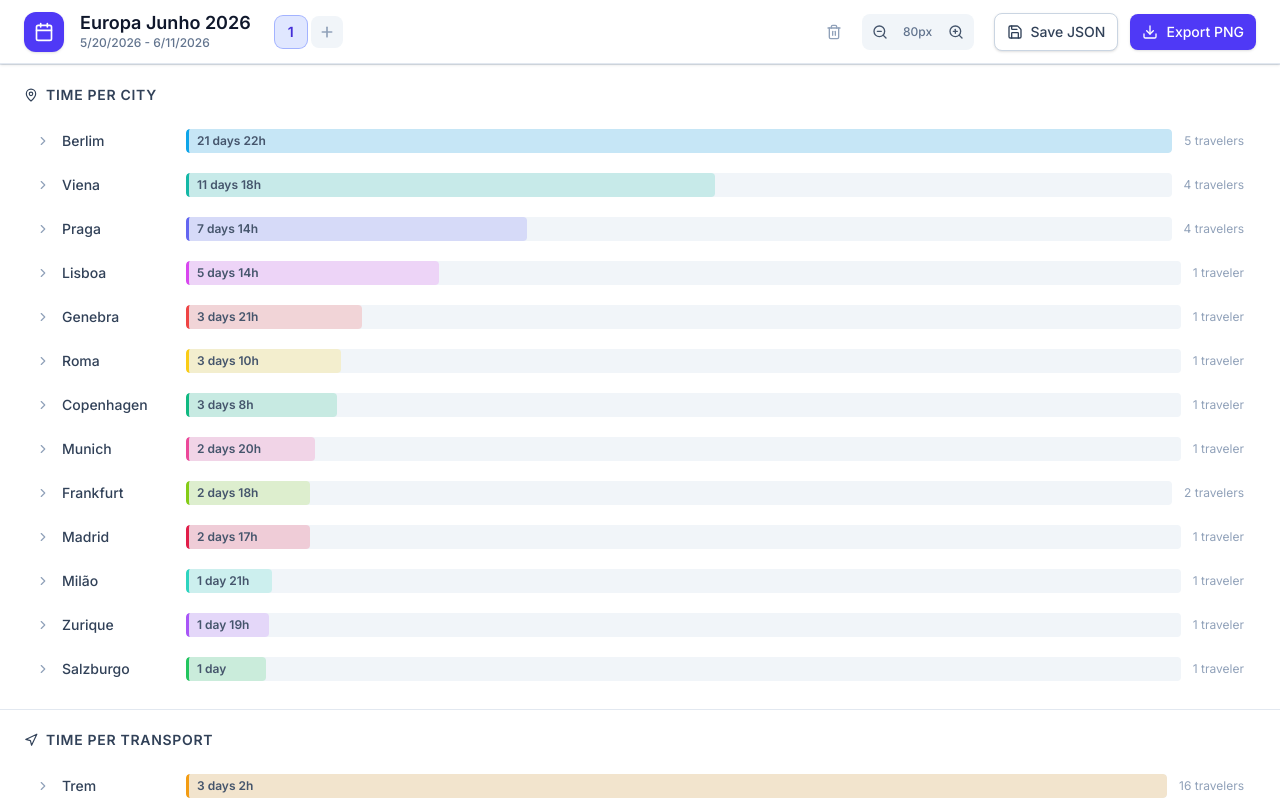
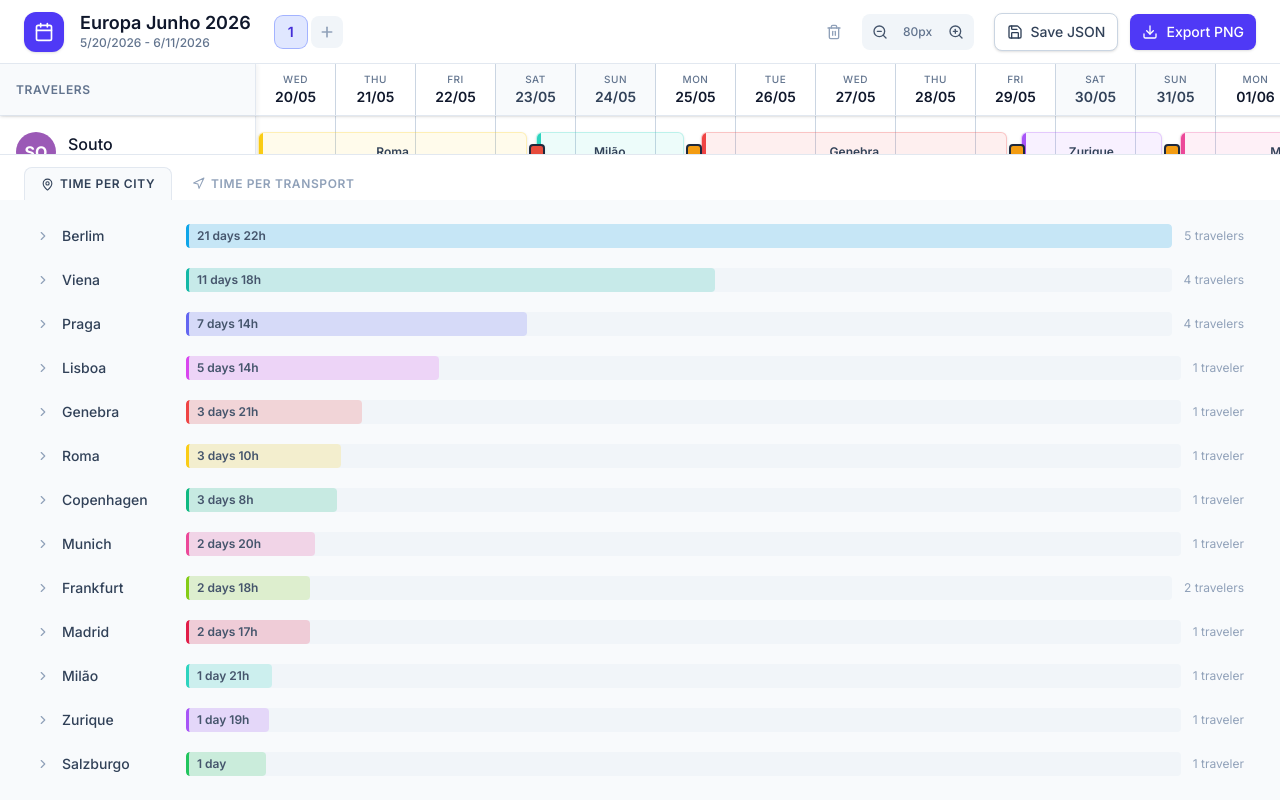
Before and after one commit to EuclidesPinheiro/TravelBoard, a React (Vite) app: page / in a window 1280 px wide. Built offline with nearby package versions, Linux system fonts and the light colour scheme.

Commit message:
adicionando aba

```diff
--- a/src/App.tsx
+++ b/src/App.tsx
@@ -7,8 +7,7 @@ import { useEffect } from 'react';
 import { ItineraryProvider, useItinerary } from './store/ItineraryContext';
 import { Header } from './components/Header';
 import { TimelineGrid } from './components/Timeline/TimelineGrid';
-import { CityReport } from './components/CityReport';
-import { TransportReport } from './components/TransportReport';
+import { ReportTabs } from './components/ReportTabs';
 import { Sidebar } from './components/Sidebar/Sidebar';
 
 function useDeleteSelection() {
@@ -47,8 +46,7 @@ function AppContent() {
       <div className="flex flex-1 overflow-hidden relative">
         <main className="flex-1 flex flex-col overflow-hidden">
           <TimelineGrid />
-          <CityReport />
-          <TransportReport />
+          <ReportTabs />
         </main>
         <Sidebar />
       </div>
--- a/src/components/CityReport.tsx
+++ b/src/components/CityReport.tsx
@@ -3,7 +3,7 @@ import { useItinerary } from '../store/ItineraryContext';
 import { CitySegment, TransportSegment } from '../types';
 import { getCityColor } from '../utils/cityColors';
 import { parseISO, differenceInMinutes } from 'date-fns';
-import { ChevronDown, ChevronRight, MapPin } from 'lucide-react';
+import { ChevronDown, ChevronRight } from 'lucide-react';
 import { cn } from '../utils/cn';
 
 interface TravelerCityTime {
@@ -107,16 +107,12 @@ export function CityReport() {
   if (cityData.length === 0) return null;
 
   return (
-    <div className="border-t border-slate-200 bg-white px-6 py-5">
-      <h2 className="text-sm font-semibold text-slate-700 uppercase tracking-wider mb-4 flex items-center gap-2">
-        <MapPin size={14} />
-        Time per City
-        {highlightedTraveler && (
-          <span className="normal-case tracking-normal text-xs font-medium text-slate-400">
-            — {highlightedTraveler.name}
-          </span>
-        )}
-      </h2>
+    <div className="bg-slate-50 px-6 py-4">
+      {highlightedTraveler && (
+        <p className="text-xs font-medium text-slate-400 mb-3">
+          Showing: {highlightedTraveler.name}
+        </p>
+      )}
 
       <div className="space-y-1">
         {cityData.map(city => {
--- /dev/null
+++ b/src/components/ReportTabs.tsx
@@ -0,0 +1,46 @@
+import { useState } from 'react';
+import { MapPin, Navigation } from 'lucide-react';
+import { cn } from '../utils/cn';
+import { CityReport } from './CityReport';
+import { TransportReport } from './TransportReport';
+
+type Tab = 'city' | 'transport';
+
+export function ReportTabs() {
+  const [activeTab, setActiveTab] = useState<Tab>('city');
+
+  return (
+    <div className="border-t border-slate-200 bg-white">
+      {/* Tabs */}
+      <div className="flex px-6 pt-3 gap-1">
+        <button
+          onClick={() => setActiveTab('city')}
+          className={cn(
+            "flex items-center gap-1.5 px-4 py-2 text-xs font-semibold uppercase tracking-wider rounded-t-lg transition-colors",
+            activeTab === 'city'
+              ? "bg-slate-50 text-slate-700 border border-b-0 border-slate-200"
+              : "text-slate-400 hover:text-slate-600 hover:bg-slate-50/50"
+          )}
+        >
+          <MapPin size={13} />
+          Time per City
+        </button>
+        <button
+          onClick={() => setActiveTab('transport')}
+          className={cn(
+            "flex items-center gap-1.5 px-4 py-2 text-xs font-semibold uppercase tracking-wider rounded-t-lg transition-colors",
+            activeTab === 'transport'
+              ? "bg-slate-50 text-slate-700 border border-b-0 border-slate-200"
+              : "text-slate-400 hover:text-slate-600 hover:bg-slate-50/50"
+          )}
+        >
+          <Navigation size={13} />
+          Time per Transport
+        </button>
+      </div>
+
+      {/* Content */}
+      {activeTab === 'city' ? <CityReport /> : <TransportReport />}
+    </div>
+  );
+}
--- a/src/components/TransportReport.tsx
+++ b/src/components/TransportReport.tsx
@@ -2,7 +2,7 @@ import { useState, useMemo } from 'react';
 import { useItinerary } from '../store/ItineraryContext';
 import { TransportSegment, TransportMode } from '../types';
 import { parseISO, differenceInMinutes } from 'date-fns';
-import { ChevronDown, ChevronRight, Navigation } from 'lucide-react';
+import { ChevronDown, ChevronRight } from 'lucide-react';
 import { cn } from '../utils/cn';
 
 const TRANSPORT_COLORS: Record<string, string> = {
@@ -102,16 +102,12 @@ export function TransportReport() {
   if (transportData.length === 0) return null;
 
   return (
-    <div className="border-t border-slate-200 bg-white px-6 py-5">
-      <h2 className="text-sm font-semibold text-slate-700 uppercase tracking-wider mb-4 flex items-center gap-2">
-        <Navigation size={14} />
-        Time per Transport
-        {highlightedTraveler && (
-          <span className="normal-case tracking-normal text-xs font-medium text-slate-400">
-            — {highlightedTraveler.name}
-          </span>
-        )}
-      </h2>
+    <div className="bg-slate-50 px-6 py-4">
+      {highlightedTraveler && (
+        <p className="text-xs font-medium text-slate-400 mb-3">
+          Showing: {highlightedTraveler.name}
+        </p>
+      )}
 
       <div className="space-y-1">
         {transportData.map(transport => {
```
